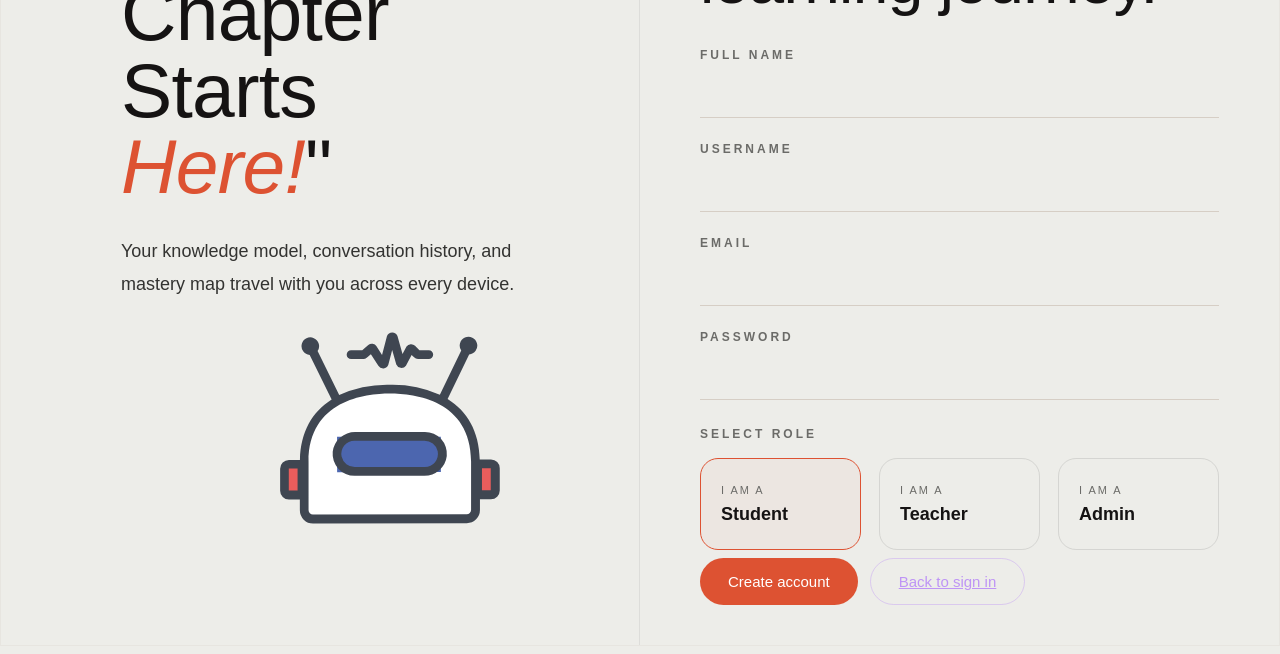
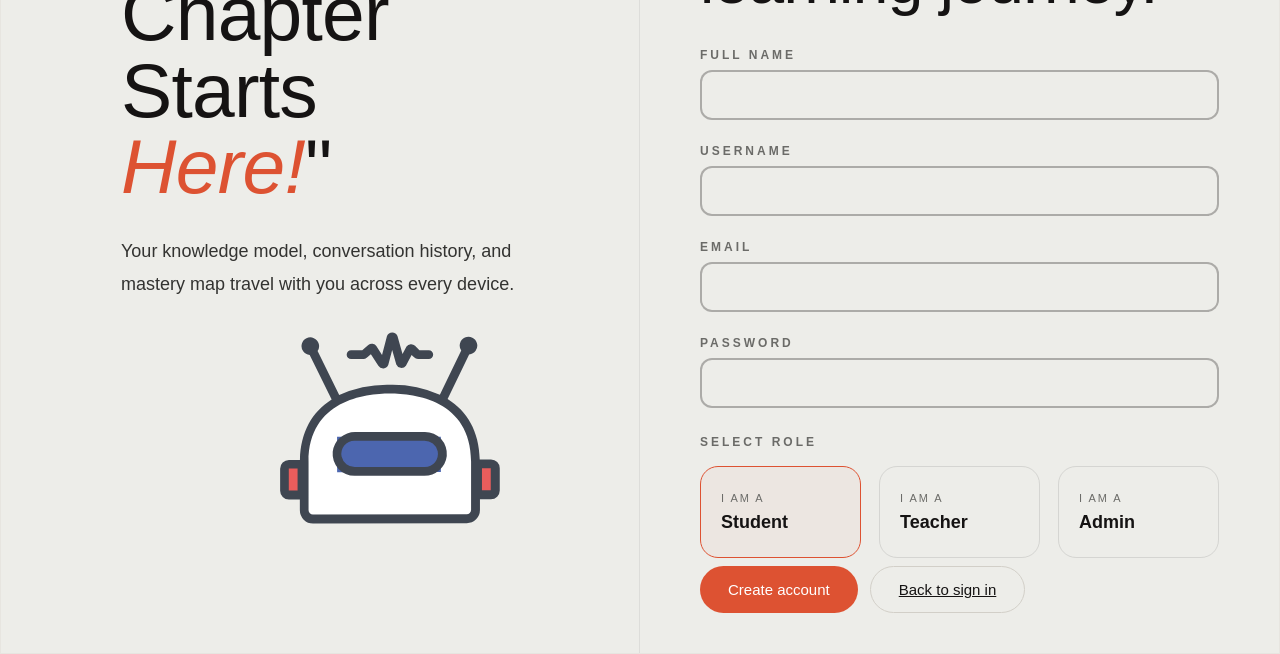
Before and after one commit to SahanMihikalpa/frontend-robot-, a Next.js app: page /register in a window 1280 px wide. Shown: the part 261-915 px from the top of the page. Built offline with nearby package versions, Linux system fonts and the light colour scheme; no server answers; a web font is replaced by a local one.

Commit message:
refined input fields of login and register

```diff
--- a/pages/register.tsx
+++ b/pages/register.tsx
@@ -207,7 +207,7 @@ export default function Register() {
             <button className="btn" type="submit" disabled={loading}>
               {loading ? 'Creating account...' : 'Create account'}
             </button>
-            <Link className="btn secondary" href="/login">Back to sign in</Link>
+            <Link className="btn auth-secondary-btn" href="/login">Back to sign in</Link>
           </div>
         </form>
             </div>
--- a/styles/globals.css
+++ b/styles/globals.css
@@ -2990,6 +2990,18 @@ pre{background:rgba(0,0,0,0.15);padding:12px;border-radius:8px;overflow:auto;fon
 .auth-role-option.selected{
   border-color:var(--accent);
   background:rgba(221,82,50,.04);
+}
+
+.btn.auth-secondary-btn{
+  background:transparent;
+  color:var(--text);
+  border:1px solid var(--border-strong);
+}
+.btn.auth-secondary-btn:hover{
+  background:var(--ink);
+  color:#fff;
+  border-color:var(--ink);
+  opacity:1;
 }
 
 .home-footer{
@@ -3262,25 +3274,39 @@ pre{background:rgba(0,0,0,0.15);padding:12px;border-radius:8px;overflow:auto;fon
 
 .editorial-input{
   width:100% !important;
-  background:transparent !important;
-
-  border:none !important;
-  border-bottom:1px solid #D6CEC5 !important;
-
-  border-radius:0 !important;
-
-  padding:12px 0 14px 0 !important;
-
-  font-size:18px !important;
+  background:var(--bg) !important;
+
+  border:2px solid rgba(21,19,19,.3) !important;
+
+  border-radius:12px !important;
+
+  padding:14px 16px !important;
+
+  font-size:16px !important;
 
   color:var(--text) !important;
 
   box-shadow:none !important;
   outline:none !important;
+  transition:border-color .2s ease, background .2s ease !important;
+}
+
+.editorial-input:hover{
+  border-color:var(--ink) !important;
 }
 
 .editorial-input:focus{
-  border-bottom:1px solid var(--accent) !important;
+  background:var(--surface) !important;
+  border-color:var(--accent) !important;
+  box-shadow:0 0 0 3px var(--accent-dim) !important;
+}
+
+.editorial-input:-webkit-autofill,
+.editorial-input:-webkit-autofill:hover,
+.editorial-input:-webkit-autofill:focus{
+  -webkit-text-fill-color:var(--text) !important;
+  -webkit-box-shadow:0 0 0 1000px var(--bg) inset !important;
+  transition:background-color 9999s ease-in-out 0s;
 }
 
 @keyframes meshScroll {
```
